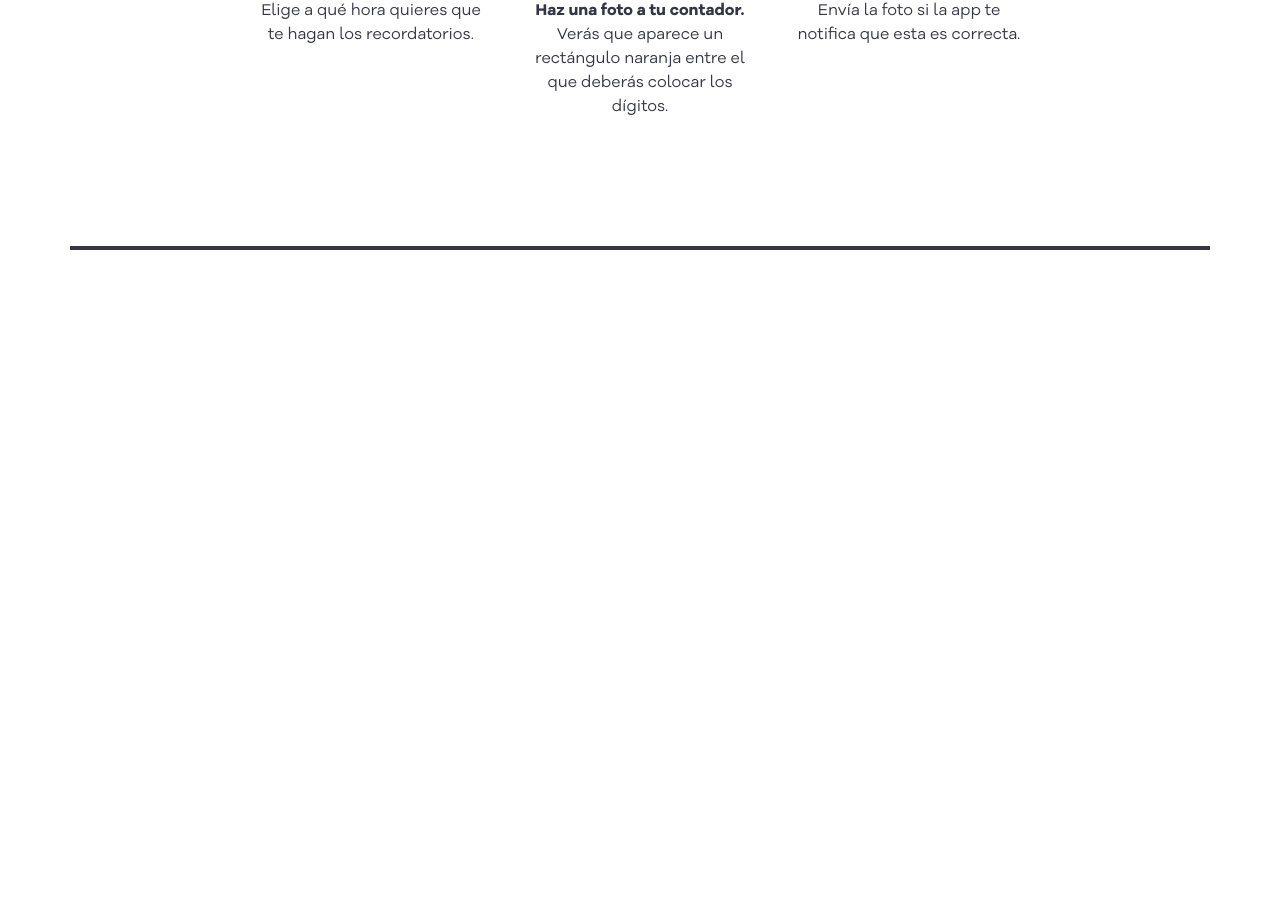
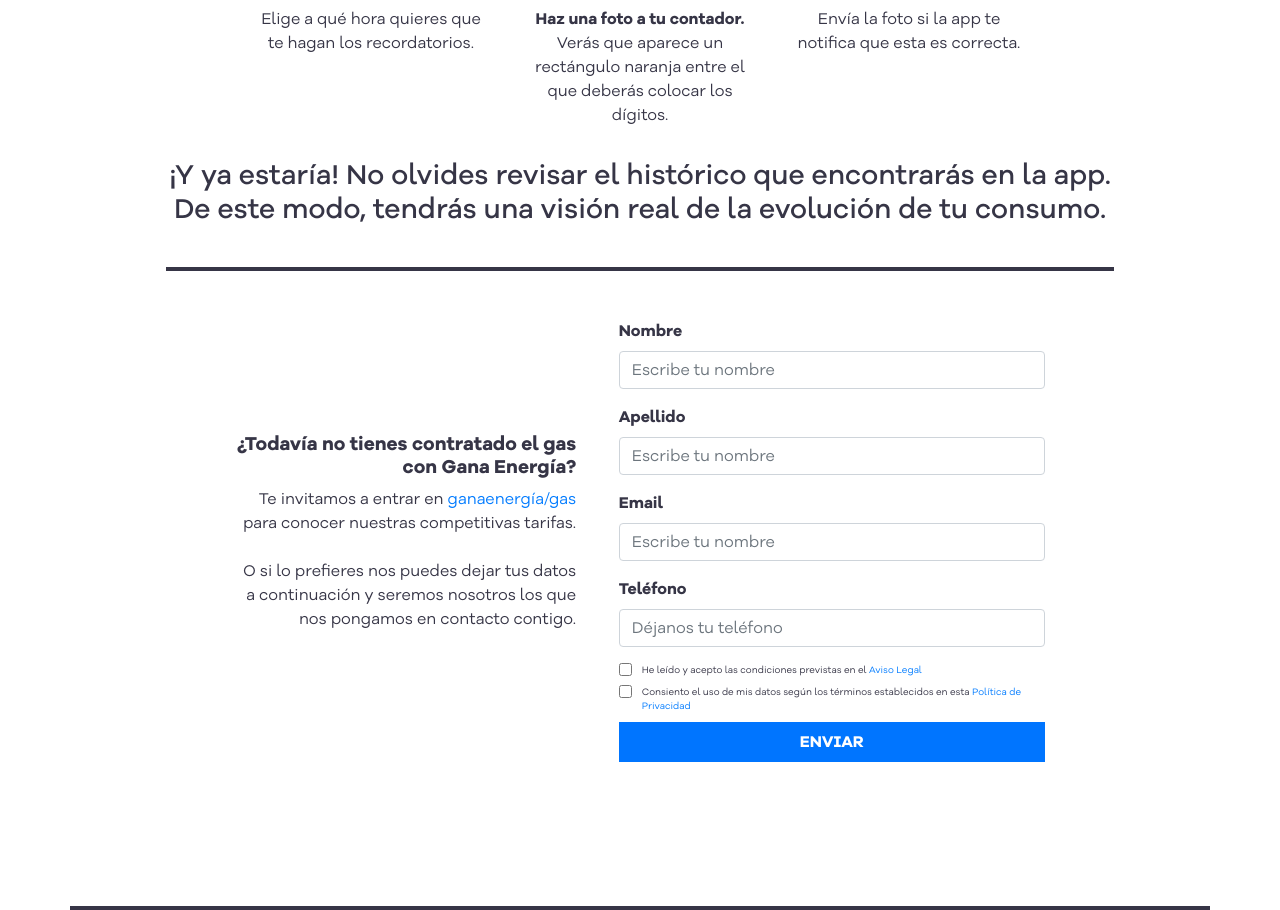
Before and after one commit to danielvazquezguerra/yoleogas, a React (Create React App) app: page / in a window 1280 px wide. Shown: the part 1654-2564 px from the top of the page. Before the commit the page ends 1904 px from the top, so only its background shows below. Built offline with nearby package versions, Linux system fonts and the light colour scheme.

Commit message:
formulario completo

```diff
--- a/src/components/Header/Header.jsx
+++ b/src/components/Header/Header.jsx
@@ -6,7 +6,7 @@ const Header = () => {
     return (
         <div>
 
-            <nav className="HeaderMain navbar navbar-light">
+            <nav className="HeaderMain container navbar navbar-light">
                 <a className="navbar-brand" href="#">
                     <img className="Logo" src="/img/gana-energia-gas-logo-gris.png" alt="gana-energia-gas-logo" loading="lazy"/>
                 </a>
--- a/src/components/Header/Header.scss
+++ b/src/components/Header/Header.scss
@@ -1,7 +1,7 @@
 
 
 .navbar-brand {
-    width: 15%;
+    width: 20%;
     margin: 0.5em;
 
 }
--- a/src/components/Info/Info.jsx
+++ b/src/components/Info/Info.jsx
@@ -128,6 +128,64 @@ const Info = () => {
 
                     </div>
 
+                    <div className="YaEsta">
+
+                        <h3>¡Y ya estaría! No olvides revisar el histórico que encontrarás en la app. De este modo, tendrás una visión real de la evolución de tu consumo.</h3>
+
+                    </div>
+
+                    <div className="FormularioBox d-flex flex-wrap justify-content-around align-items-center p-5">
+
+
+                        <div className="InfoForm">
+
+                            <h4>¿Todavía no tienes contratado el gas con Gana Energía? </h4>
+                            <p>
+                                Te invitamos a entrar en <a href="https://ganaenergia.com/tarifas-gas">ganaenergía/gas</a> para conocer nuestras competitivas tarifas. <br/><br/>
+
+                                O si lo prefieres nos puedes dejar tus datos a continuación y seremos nosotros los que nos pongamos en contacto contigo.
+                            </p>
+
+                        </div>
+
+                        <form className="Formulario d-flex flex-column w-50 align-items-start" id='homeserve' method='post' action='envio3.php'>
+                            <div className="form-group">
+                              <label for="formGroupExampleInput">Nombre</label>
+                              <input type="text" className="form-control" name="nombre2" id="formGroupExampleInput" placeholder="Escribe tu nombre" />
+                            </div>
+                            <div className="form-group">
+                              <label for="formGroupExampleInput">Apellido</label>
+                              <input type="text" className="form-control" name="nombre2" id="formGroupExampleInput" placeholder="Escribe tu nombre" />
+                            </div>
+                            <div className="form-group">
+                              <label for="formGroupExampleInput">Email</label>
+                              <input type="text" className="form-control" name="nombre2" id="formGroupExampleInput" placeholder="Escribe tu nombre" />
+                            </div>
+                            <div className="form-group">
+                              <label for="formGroupExampleInput2">Teléfono</label>
+                              <input type="text" className="form-control" id="formGroupExampleInput2" name="telefono2" placeholder="Déjanos tu teléfono" />
+                            </div>
+                            <div className="proteccion-datos">
+
+                                <div className="sepcheck">
+                                    <label>
+                                       <input type="checkbox" value="1" name="inputAviso1" required="" />
+                                            <p className="info-pd">He leído y acepto las condiciones previstas en el <a href="/aviso-legal" target="_blank" id="aviso">Aviso Legal</a></p>
+                                    </label>
+
+                                    <label>
+                                        <input type="checkbox" value="1" name="inputPolitica1" required="" />
+                                        <p className="info-pd">Consiento el uso de mis datos según los términos establecidos en esta <a href="https://www.homeserve.es/politica" target="_blank" id="aviso">Política de Privacidad</a></p>
+                                    </label>
+                                </div>
+
+
+                            </div>
+                            <button>ENVIAR</button>
+                        </form>
+
+                    </div>
+
                 </div>
 
 
--- a/src/components/Info/Info.scss
+++ b/src/components/Info/Info.scss
@@ -105,3 +105,67 @@
     }
 
 }
+
+.FormularioBox {
+
+    border-top: 4px solid $raisin-black;
+    margin-top: 2em;
+
+
+    .InfoForm {
+
+        width: 40%;
+        min-width: 300px;
+
+        h4 {
+            width: 100%;
+            font-family: 'GalanoBold';
+            text-align: right;
+            font-size: 1.2em;
+            line-height: 1.2em;
+        }
+
+        p {
+            text-align: right;
+
+        }
+    }
+
+    form {
+        width: 100%;
+    }
+
+    .form-group {
+
+        display: flex;
+        flex-direction: column;
+        align-items: flex-start;
+
+        width: 100%;
+
+    }
+
+    button {
+        width: 100%;
+        height: 40px;
+        background-color: $blue-crayola;
+        font-family: 'GalanoBold';
+        color: white;
+        border: 0px;
+    }
+
+    label {
+
+        font-family: 'GalanoBold', sans-serif;
+        display: flex;
+        align-items: flex-start;
+
+        p {
+            font-size: 0.6em;
+            font-family: 'GalanoNormal';
+            margin: 0px;
+            margin-left: 10px;
+            text-align: left;
+        }
+    }
+}
```
